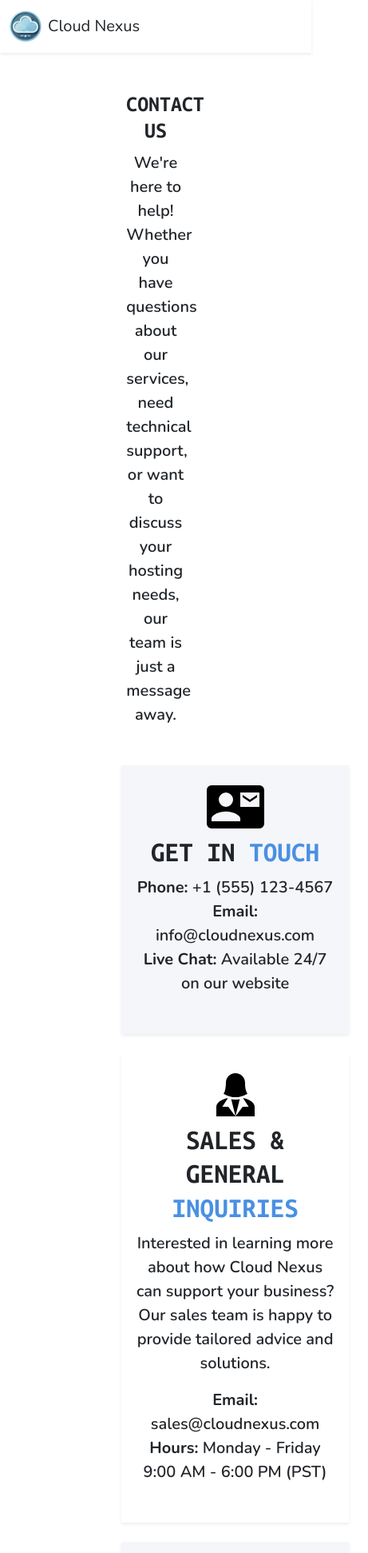
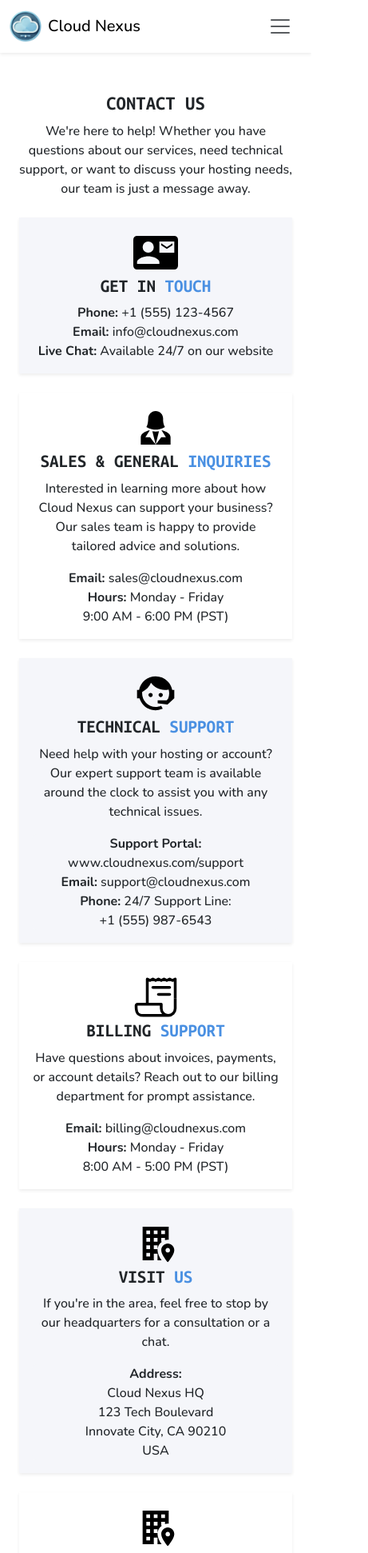
Before and after one commit to simpelcity/cloud-nexus, a React (Vite) app: page /contact in a window 390 px wide. Shown: the top 1942 px of the page at 80% size, 461 px wide, since content can reach past the window. Built offline with nearby package versions, Linux system fonts and the light colour scheme.

Commit message:
fixed all pages and made them responsive

```diff
--- a/src/App.jsx
+++ b/src/App.jsx
@@ -1,35 +1,42 @@
-import { Outlet, NavLink, useLocation } from 'react-router-dom';
-import { Container, Navbar, Nav, ListGroup, Row, Col, Image } from 'react-bootstrap';
+import { Outlet, useLocation } from 'react-router-dom';
+import { Container, Navbar, Nav, ListGroup, Row, Col, Image, Offcanvas } from 'react-bootstrap';
 import { useState } from 'react';
 
 export default function App() {
   const location = useLocation();
   const isHomePage = location.pathname === '/';
-  const [expanded, setExpanded] = useState(false);
-  const handleNavClick = () => setExpanded(false);
+  const [show] = useState(false);
 
   return (
     <>
-      <Navbar expand="lg" expanded={expanded} onToggle={() => setExpanded(p => !p)} className={`navbar-custom z-1 w-100 top-0 ${expanded ? "nav-open" : ""} ${isHomePage ? 'text-white bg-transparent position-absolute' : 'text-black position-relative bg-white shadow-sm'}`} data-bs-theme="dark">
+      <Navbar expand="lg" className={`z-1 w-100 top-0 ${isHomePage ? 'text-white bg-transparent position-absolute' : 'text-black position-relative bg-white shadow-sm'}`} data-bs-theme={`${isHomePage ? 'dark' : 'light'}`}>
         <Container className="nav-container">
-          <Navbar.Brand href="/" className={`m-0 d-flex ${isHomePage ? 'text-white' : 'text-dark'}`}>
+          <Navbar.Brand href="/" className={`m-0 d-flex ${isHomePage ? 'text-white' : 'text-black'}`}>
             <img src="/assets/icons/favicon.png" alt="Cloud Nexus Logo" className="nav-logo" />
             <p className="my-auto ms-2 d-flex gap-1">Cloud Nexus</p>
           </Navbar.Brand>
-          <Navbar.Toggle aria-controls="basic-navbar-nav" />
-          <Navbar.Collapse id="basic-navbar-nav">
+          <Navbar.Toggle aria-controls="offcanvasNavbar-expand-lg" className="shadow-none border-0" />
+          <Navbar.Offcanvas id="offcanvasNavbarLabel-expand-lg" aria-labelledby="offcanvasNavbar-expand-lg" placement="end" className={`${show ? 'nav-open' : ''}`}>
+            <Offcanvas.Header closeButton>
+              <Navbar.Brand href="/" id="offcanvasNavbarLabel-expand-lg" className="m-0 d-flex text-black">
+                <img src="/assets/icons/favicon.png" alt="Cloud Nexus Logo" className="nav-logo" />
+                <p className="my-auto ms-2 d-flex gap-1">Cloud Nexus</p>
+              </Navbar.Brand>
+            </Offcanvas.Header>
+            <Offcanvas.Body>
               <Nav className="ms-lg-auto text-center">
-              <NavLink as={NavLink} to="/" onClick={handleNavClick} className={`nav-link ${isHomePage ? 'text-white' : 'text-black-50'}`}>Home</NavLink>
+                <Nav.Link href="/" className={`${isHomePage ? 'nav-home' : 'text-body-secondary'}`}>Home</Nav.Link>
                 <hr className="my-1"></hr>
-              <NavLink as={NavLink} to="/services" onClick={handleNavClick} className={`nav-link ${isHomePage ? 'text-white' : 'text-black-50'}`}>Services</NavLink>
+                <Nav.Link href="/services" className={`${isHomePage ? 'nav-home' : 'text-body-secondary'}`}>Services</Nav.Link>
                 <hr className="my-1"></hr>
-              <NavLink as={NavLink} to="/pricing" onClick={handleNavClick} className={`nav-link ${isHomePage ? 'text-white' : 'text-black-50'}`}>Pricing</NavLink>
+                <Nav.Link href="/pricing" className={`${isHomePage ? 'nav-home' : 'text-body-secondary'}`}>Pricing</Nav.Link>
                 <hr className="my-1"></hr>
-              <NavLink as={NavLink} to="/about-us" onClick={handleNavClick} className={`nav-link ${isHomePage ? 'text-white' : 'text-black-50'}`}>About Us</NavLink>
+                <Nav.Link href="/about-us" className={`${isHomePage ? 'nav-home' : 'text-body-secondary'}`}>About Us</Nav.Link>
                 <hr className="my-1"></hr>
-              <NavLink as={NavLink} to="/contact" onClick={handleNavClick} className={`nav-link ${isHomePage ? 'text-white' : 'text-black-50'}`}>Contact</NavLink>
+                <Nav.Link href="/contact" className={`${isHomePage ? 'nav-home' : 'text-body-secondary'}`}>Contact</Nav.Link>
               </Nav>
-          </Navbar.Collapse>
+            </Offcanvas.Body>
+          </Navbar.Offcanvas>
         </Container>
       </Navbar>
 
@@ -38,11 +45,11 @@ export default function App() {
       <footer className="bg-light d-flex">
         <Container className="my-4">
           <Row className="row-gap-4 w-100 d-flex justify-content-center">
-            <Col xs={6} md={4} xl={4} className="d-flex align-items-center justify-content-center justify-content-lg-start">
+            <Col xs={6} md={6} xl={4} className="d-flex align-items-center justify-content-center justify-content-lg-start">
               <Image src="/assets/images/logo.png" alt="Cloud Nexus Logo" loading="lazy" className="footer-logo" />
             </Col>
             <Col xs={6} md={6} xl={4} className="d-flex align-items-center justify-content-center justify-content-xl-start">
-              <ListGroup className="fs-5">
+              <ListGroup className="">
                 <ListGroup.Item className="border-0 bg-light p-0">
                   <a href="/" className="text-decoration-none text-black">Home</a>
                 </ListGroup.Item>
@@ -61,7 +68,7 @@ export default function App() {
               </ListGroup>
             </Col>
             <Col xs={12} md={12} xl={4} className="d-flex align-items-center pe-lg-0 text-center text-lg-start">
-              <p className="fs-5 m-0">
+              <p className="m-0">
                 Welcome to Cloud Nexus, where innovation meets reliability in the world of web hosting. We're more than just a hosting provider-we're your trusted partner in building, scaling, and managing your digital presence.
               </p>
             </Col>
--- a/src/pages/Contact.jsx
+++ b/src/pages/Contact.jsx
@@ -5,11 +5,11 @@ export default function Contact() {
     <>
       <main>
         <section className="welcome-about d-flex justify-content-center text-center">
-          <Container className="d-flex flex-column align-items-center justify-content-center my-5">
+          <Container className="d-flex flex-column align-items-center justify-content-center mt-5 mb-4">
             <Row className="w-100 d-flex justify-content-center">
-              <Col xl={9}>
-                <h1 className="fw-bold text-uppercase">contact us</h1>
-                <p className="fs-5 m-0">
+              <Col xs={12} md={10} xl={9}>
+                <h2 className="text-uppercase">contact us</h2>
+                <p className="m-0">
                   We're here to help! Whether you have questions about our services, need technical
                   support, or want to discuss your hosting needs, our team is just a message away.
                 </p>
@@ -18,27 +18,27 @@ export default function Contact() {
           </Container>
         </section>
         <section className="cards-contact d-flex justify content-center text-center">
-          <Container className="d-flex justify-content-center mb-5" fluid>
+          <Container className="d-flex justify-content-center mb-5">
             <Row className="w-100 d-flex justify-content-center row-gap-4">
-              <Col xl={4}>
+              <Col xs={12} md={6} xl={4}>
                 <Card className="border-0 rounded-0 shadow-sm h-100 bg-light">
-                  <Card.Body className="d-flex flex-column align-items-center pb-5">
+                  <Card.Body className="d-flex flex-column align-items-center">
                     <Image src="/assets/icons/contact-card.svg" alt="Contact Card Icon" className="icon-contact-card" />
-                    <Card.Title className="fw-bold text-uppercase">
+                    <Card.Title className="text-uppercase fs-3">
                       <span>get in</span>{" "}
                       <span className="text-primary">touch</span>
                     </Card.Title>
                     <Card.Text>
                       <ListGroup>
-                        <ListGroup.Item className="border-0 p-0 fs-5 bg-light">
+                        <ListGroup.Item className="border-0 p-0 bg-light">
                           <span className="fw-bold">Phone:</span>{" "}
                           <span>+1 (555) 123-4567</span>
                         </ListGroup.Item>
-                        <ListGroup.Item className="border-0 p-0 fs-5 bg-light">
+                        <ListGroup.Item className="border-0 p-0 bg-light">
                           <span className="fw-bold">Email:</span>{" "}
                           <span>info@cloudnexus.com</span>
                         </ListGroup.Item>
-                        <ListGroup.Item className="border-0 p-0 fs-5 bg-light">
+                        <ListGroup.Item className="border-0 p-0 bg-light">
                           <span className="fw-bold">Live Chat:</span>{" "}
                           <span>Available 24/7 on our website</span>
                         </ListGroup.Item>
@@ -47,30 +47,30 @@ export default function Contact() {
                   </Card.Body>
                 </Card>
               </Col>
-              <Col xl={4}>
+              <Col xs={12} md={6} xl={4}>
                 <Card className="border-0 rounded-0 shadow-sm h-100">
-                  <Card.Body className="d-flex flex-column align-items-center pb-5">
+                  <Card.Body className="d-flex flex-column align-items-center">
                     <Image src="/assets/icons/sales.svg" alt="Sales Woman Icon" className="icon-sales" />
-                    <Card.Title className="fw-bold text-uppercase">
+                    <Card.Title className="text-uppercase fs-3">
                       <span>sales & general</span>{" "}
                       <span className="text-primary">inquiries</span>
                     </Card.Title>
                     <Card.Text>
-                      <p className="fs-5">
+                      <p>
                         Interested in learning more about how Cloud Nexus
                         can support your business? Our sales team is happy
                         to provide tailored advice and solutions.
                       </p>
                       <ListGroup>
-                        <ListGroup.Item className="border-0 p-0 fs-5">
+                        <ListGroup.Item className="border-0 p-0">
                           <span className="fw-bold">Email:</span>{" "}
                           <span>sales@cloudnexus.com</span>
                         </ListGroup.Item>
-                        <ListGroup.Item className="border-0 p-0 fs-5">
+                        <ListGroup.Item className="border-0 p-0">
                           <span className="fw-bold">Hours:</span>{" "}
                           <span>Monday - Friday</span>
                         </ListGroup.Item>
-                        <ListGroup.Item className="border-0 p-0 fs-5">
+                        <ListGroup.Item className="border-0 p-0">
                           <span>9:00 AM - 6:00 PM (PST)</span>
                         </ListGroup.Item>
                       </ListGroup>
@@ -78,34 +78,34 @@ export default function Contact() {
                   </Card.Body>
                 </Card>
               </Col>
-              <Col xl={4}>
+              <Col xs={12} md={6} xl={4}>
                 <Card className="border-0 rounded-0 shadow-sm h-100 bg-light">
-                  <Card.Body className="d-flex flex-column align-items-center pb-5">
+                  <Card.Body className="d-flex flex-column align-items-center">
                     <Image src="/assets/icons/support-agent.svg" alt="Support Agent Icon" className="icon-support-agent" />
-                    <Card.Title className="fw-bold text-uppercase">
+                    <Card.Title className="text-uppercase fs-3">
                       <span>technical</span>{" "}
                       <span className="text-primary">support</span>
                     </Card.Title>
                     <Card.Text>
-                      <p className="fs-5">
+                      <p>
                         Need help with your hosting or account? Our expert
                         support team is available around the clock to assist
                         you with any technical issues.
                       </p>
                       <ListGroup>
-                        <ListGroup.Item className="border-0 p-0 fs-5 bg-light">
+                        <ListGroup.Item className="border-0 p-0 bg-light">
                           <span className="fw-bold">Support Portal:</span>{" "}
                           <span>www.cloudnexus.com/support</span>
                         </ListGroup.Item>
-                        <ListGroup.Item className="border-0 p-0 fs-5 bg-light">
+                        <ListGroup.Item className="border-0 p-0 bg-light">
                           <span className="fw-bold">Email:</span>{" "}
                           <span>support@cloudnexus.com</span>
                         </ListGroup.Item>
-                        <ListGroup.Item className="border-0 p-0 fs-5 bg-light">
+                        <ListGroup.Item className="border-0 p-0 bg-light">
                           <span className="fw-bold">Phone:</span>{" "}
                           <span>24/7 Support Line:</span>
                         </ListGroup.Item>
-                        <ListGroup.Item className="border-0 p-0 fs-5 bg-light">
+                        <ListGroup.Item className="border-0 p-0 bg-light">
                           <span>+1 (555) 987-6543</span>
                         </ListGroup.Item>
                       </ListGroup>
@@ -113,30 +113,30 @@ export default function Contact() {
                   </Card.Body>
                 </Card>
               </Col>
-              <Col xl={4}>
+              <Col xs={12} md={6} xl={4}>
                 <Card className="border-0 rounded-0 shadow-sm h-100">
-                  <Card.Body className="d-flex flex-column align-items-center pb-5">
+                  <Card.Body className="d-flex flex-column align-items-center">
                     <Image src="/assets/icons/receipt.svg" alt="Receipt Icon" className="icon-receipt" />
-                    <Card.Title className="fw-bold text-uppercase">
+                    <Card.Title className="text-uppercase fs-3">
                       <span>billing</span>{" "}
                       <span className="text-primary">support</span>
                     </Card.Title>
                     <Card.Text>
-                      <p className="fs-5">
+                      <p>
                         Have questions about invoices, payments, or account
                         details? Reach out to our billing department for
                         prompt assistance.
                       </p>
                       <ListGroup>
-                        <ListGroup.Item className="border-0 p-0 fs-5">
+                        <ListGroup.Item className="border-0 p-0">
                           <span className="fw-bold">Email:</span>{" "}
                           <span>billing@cloudnexus.com</span>
                         </ListGroup.Item>
-                        <ListGroup.Item className="border-0 p-0 fs-5">
+                        <ListGroup.Item className="border-0 p-0">
                           <span className="fw-bold">Hours:</span>{" "}
                           <span>Monday - Friday</span>
                         </ListGroup.Item>
-                        <ListGroup.Item className="border-0 p-0 fs-5">
+                        <ListGroup.Item className="border-0 p-0">
                           <span>8:00 AM - 5:00 PM (PST)</span>
                         </ListGroup.Item>
                       </ListGroup>
@@ -144,33 +144,33 @@ export default function Contact() {
                   </Card.Body>
                 </Card>
               </Col>
-              <Col xl={4}>
+              <Col xs={12} md={6} xl={4}>
                 <Card className="border-0 rounded-0 shadow-sm h-100 bg-light">
-                  <Card.Body className="d-flex flex-column align-items-center pb-5">
+                  <Card.Body className="d-flex flex-column align-items-center">
                     <Image src="/assets/icons/office-building-marker.svg" alt="Office Building Marker Icon" className="icon-office" />
-                    <Card.Title className="fw-bold text-uppercase">
+                    <Card.Title className="text-uppercase fs-3">
                       <span>visit</span>{" "}
                       <span className="text-primary">us</span>
                     </Card.Title>
                     <Card.Text>
-                      <p className="fs-5">
+                      <p>
                         If you're in the area, feel free to stop by our
                         headquarters for a consultation or a chat.
                       </p>
                       <ListGroup>
-                        <ListGroup.Item className="border-0 p-0 fs-5 bg-light">
+                        <ListGroup.Item className="border-0 p-0 bg-light">
                           <span className="fw-bold">Address:</span>
                         </ListGroup.Item>
-                        <ListGroup.Item className="border-0 p-0 fs-5 bg-light">
+                        <ListGroup.Item className="border-0 p-0 bg-light">
                           <span>Cloud Nexus HQ</span>
                         </ListGroup.Item>
-                        <ListGroup.Item className="border-0 p-0 fs-5 bg-light">
+                        <ListGroup.Item className="border-0 p-0 bg-light">
                           <span>123 Tech Boulevard</span>
                         </ListGroup.Item>
-                        <ListGroup.Item className="border-0 p-0 fs-5 bg-light">
+                        <ListGroup.Item className="border-0 p-0 bg-light">
                           <span>Innovate City, CA 90210</span>
                         </ListGroup.Item>
-                        <ListGroup.Item className="border-0 p-0 fs-5 bg-light">
+                        <ListGroup.Item className="border-0 p-0 bg-light">
                           <span>USA</span>
                         </ListGroup.Item>
                       </ListGroup>
@@ -178,29 +178,29 @@ export default function Contact() {
                   </Card.Body>
                 </Card>
               </Col>
-              <Col xl={4}>
+              <Col xs={12} md={6} xl={4}>
                 <Card className="border-0 rounded-0 shadow-sm h-100">
-                  <Card.Body className="d-flex flex-column align-items-center pb-5">
+                  <Card.Body className="d-flex flex-column align-items-center">
                     <Image src="/assets/icons/office-building-marker.svg" alt="Office Building Marker Icon" className="icon-office" />
-                    <Card.Title className="fw-bold text-uppercase">
+                    <Card.Title className="text-uppercase fs-3">
                       <span>follow</span>{" "}
                       <span className="text-primary">us</span>
                     </Card.Title>
                     <Card.Text>
-                      <p className="fs-5">
+                      <p>
                         Stay up-to-date with the latest news, updates, and
                         hosting tips:
                       </p>
                       <ListGroup>
-                        <ListGroup.Item className="border-0 p-0 fs-5">
+                        <ListGroup.Item className="border-0 p-0">
                           <span className="fw-bold">Twitter:</span>{" "}
                           <span>@CloudNexusHQ</span>
                         </ListGroup.Item>
-                        <ListGroup.Item className="border-0 p-0 fs-5">
+                        <ListGroup.Item className="border-0 p-0">
                           <span className="fw-bold">LinkedIn:</span>{" "}
                           <span>Cloud Nexus</span>
                         </ListGroup.Item>
-                        <ListGroup.Item className="border-0 p-0 fs-5">
+                        <ListGroup.Item className="border-0 p-0">
                           <span className="fw-bold">Facebook:</span>{" "}
                           <span>Cloud Nexus</span>
                         </ListGroup.Item>
--- a/src/styles/scss/icons.scss
+++ b/src/styles/scss/icons.scss
@@ -1,11 +1,11 @@
-// Icon sizes
+// ICON SIZES
 
 .icon-speed,
 .icon-support,
 .icon-chart,
 .icon-shield-lock,
 .icon-globe {
-  width: 3.8rem;
+  width: 3.7rem;
   height: auto;
   aspect-ratio: 1 / 1;
 }
@@ -25,43 +25,33 @@
 .icon-support-agent,
 .icon-receipt,
 .icon-office {
-  width: 4.5rem;
+  width: 3.5rem;
   height: auto;
   aspect-ratio: 1 / 1;
 }
 
-// Image sizes
+// IMAGE SIZES
+
+// --- HOME PAGE IMAGES ---
+
+// WELCOME SECTION
 
 .home-img img {
   height: 73vh;
 }
 
-.short-about img {
-  @media (max-width: 576px) {
-    width: 100% !important;
-    height: auto;
-    aspect-ratio: 6 / 4;
-  }
+// PARTNER SECTION
 
-  @media (min-width: 768px) and (max-width: 992px) {
-    width: 100% !important;
-    height: auto;
-    aspect-ratio: 6 / 4;
-  }
-
+.partner img {
   @media (min-width: 1200px) {
     width: 90% !important;
-    height: auto;
-    aspect-ratio: 6 / 4;
   }
 }
 
-.partner img {
-  @media (max-width: 576px) {
-    width: 100% !important;
-  }
+// HOSTING PARTNER SECTION
 
-  @media (min-width: 768px) and (max-width: 992px) {
+.hosting-partner img {
+  @media (min-width: 576px) and (max-width: 992px) {
     width: 100% !important;
   }
 
@@ -70,30 +60,38 @@
   }
 }
 
+// --- ABOUT US PAGE ---
+
+// WELCOME SECTION
+
+.welcome-about img {
+  width: 100%;
+}
+
+// --- NAVBAR ---
+
+.nav-logo {
+  width: 2.5rem;
+}
+
+// --- FOOTER ---
+
 .footer-logo {
   @media (max-width: 576px) {
-    width: 90% !important;
+    width: 85% !important;
     height: auto;
-    aspect-ratio: 1 / 1;
   }
 
   @media (min-width: 768px) and (max-width: 992px) {
-    width: 75% !important;
+    width: 45% !important;
     height: auto;
-    aspect-ratio: 1 / 1;
   }
 
   @media (min-width: 1200px) {
-    width: 45% !important;
+    width: 40% !important;
     height: auto;
-    aspect-ratio: 1 / 1;
   }
 
-  width: 60%;
+  width: 55%;
+  max-width: 162px;
 }
-
-.welcome-about img {
-  width: 100%;
-  height: auto;
-  aspect-ratio: 376 / 251;
-}
--- a/src/styles/scss/index.scss
+++ b/src/styles/scss/index.scss
@@ -14,194 +14,50 @@ h4,
 h5,
 h6 {
   font-family: "Ubuntu Mono";
+  font-weight: 700 !important;
 }
 
 p,
 a,
-button,
 .list-group-item {
   font-family: "Nunito" !important;
-}
-
-.fs-4 {
-  font-weight: 600;
-}
-
-.fs-5 {
-  font-weight: 600;
+  font-weight: 500 !important;
 }
 
 .btn:hover {
   color: black !important;
 }
 
-// Layout adjustments
+// LAYOUT ADJUSTMENTS
 
-// Short About section responsiveness
+// --- PRICING PAGE STYLING ---
 
-.short-about > .container-fluid {
-  // Mobile
-  @media (max-width: 576px) {
+// PRICING SECTION
+
+.plans-pricing {
+  @media (min-width: 1200px) {
+    min-height: calc(100vh - 66px - 187.19px);
   }
 
-  // Tablet
   @media (min-width: 768px) and (max-width: 992px) {
-  }
-
-  // Desktop
-  @media (min-width: 1200px) {
+    min-height: calc(100vh - 66px - 289.8px);
   }
 }
 
-.short-about p {
+// --- ABOUT US PAGE STYLING ---
+
+// ABOUT US SECTION
+
+.welcome-about > .container,
+.services-about > .container,
+.join-about > .container {
   @media (min-width: 1200px) {
-    margin-left: 1.6rem;
+    margin: 0 15rem;
   }
-}
-
-// Why Choose Us section responsiveness
-
-.why-us > .container-fluid {
-  // Mobile
-  @media (max-width: 576px) {
-  }
-
-  // Tablet
-  @media (min-width: 768px) and (max-width: 992px) {
-  }
-
-  // Desktop
-  @media (min-width: 1200px) {
-  }
-}
-
-// Partner section responsiveness
-
-.partner > .container-fluid {
-  // Mobile
-  @media (max-width: 576px) {
-  }
-
-  // Tablet
-  @media (min-width: 768px) and (max-width: 992px) {
-  }
-
-  // Desktop
-  @media (min-width: 1200px) {
-  }
-}
-
-.partner > div > div > div:last-child {
-  // Mobile
-  @media (max-width: 576px) {
-  }
-
-  // Tablet
-  @media (min-width: 768px) and (max-width: 992px) {
-  }
-
-  // Desktop
-  @media (min-width: 1200px) {
-  }
-}
-
-// Services section responsiveness
-
-.services > .container-fluid {
-  // Mobile
-  @media (max-width: 576px) {
-  }
-
-  // Tablet
-  @media (min-width: 768px) and (max-width: 992px) {
-  }
-
-  // Desktop
-  @media (min-width: 1200px) {
-  }
-}
-
-// Hosting Services section responsiveness
-
-.hosting-services > .container-fluid {
-  // Mobile
-  @media (max-width: 576px) {
-  }
-
-  // Tablet
-  @media (min-width: 768px) and (max-width: 992px) {
-  }
-
-  // Desktop
-  @media (min-width: 1200px) {
-  }
-}
-
-// Pricing Plans section responsiveness
-
-.plans-pricing {
-  min-height: calc(100vh - 82px - 223.45px);
-}
-
-.plans-pricing h1 {
-  @media (min-width: 1200px) {
-    font-size: 3rem;
-  }
-}
-
-.plans-pricing > .container {
-  // Mobile
-  @media (max-width: 576px) {
-  }
-
-  // Tablet
-  @media (min-width: 768px) and (max-width: 992px) {
-  }
-
-  // Desktop
-  @media (min-width: 1200px) {
-  }
-}
-
-// About Us section responsiveness
-
-.welcome-about > .container {
-  margin: 0 24rem;
-}
-
-// Contact Us section responsiveness
-
-.cards-contact > .container-fluid {
-  margin: 0 8rem;
-}
-
-.cards-contact .card-title {
-  font-size: 2.2rem;
-}
-
-// Responsive styling
-
-// mobile styling
-
-@media (max-width: 576px) {
-  .overlay > h1 {
-    font-size: 2rem;
-  }
-}
-
-// tablet styling
-
-@media (min-width: 768px) and (max-width: 992px) {
-}
-
-// desktop styling
-
-@media (min-width: 1200px) {
 }
 
 // Imports
 
 @import "./icons.scss";
 @import "./navbar.scss";
-@import "./footer.scss";
 @import "../../../node_modules/bootstrap/scss/bootstrap.scss";
--- a/src/styles/scss/navbar.scss
+++ b/src/styles/scss/navbar.scss
@@ -1,41 +1,15 @@
-// Navbar styles
+// MOBILE NAVBAR STYLING
 
-.nav-logo {
-  width: 2.5rem;
-  height: auto;
-  aspect-ratio: 1 / 1;
+.btn-close {
+  box-shadow: none !important;
 }
 
-.nav-container {
-  // Mobile
-
-  // Mobile
-  @media (max-width: 576px) {
-    margin: 0 !important;
+.nav-home {
+  @media (max-width: 991px) {
+    color: var(--bs-secondary-color) !important;
   }
 
-  // Tablet
-  @media (min-width: 768px) and (max-width: 992px) {
-  }
-
-  // Desktop
   @media (min-width: 1200px) {
+    color: white !important;
   }
 }
-
-.navbar-toggler {
-  border: solid 1px rgba(255, 255, 255, 0.5) !important;
-}
-
-.navbar-custom {
-  background: transparent;
-  backdrop-filter: none;
-}
-
-@media (max-width: 991px) {
-  .navbar-custom.nav-open {
-    background: rgba(0, 0, 0, 0.35);
-    -webkit-backdrop-filter: blur(8px);
-    backdrop-filter: blur(8px);
-  }
-}
```
Also changed, not shown: src/pages/About.jsx (+36 -34 lines), src/pages/Home.jsx (+24 -24 lines), src/pages/Pricing.jsx (+32 -32 lines), src/pages/Services.jsx (+15 -15 lines), src/styles/scss/footer.scss (deleted, +0 -21 lines), public/assets/icons/Iconoir-Team-Iconoir-Server.1024.png (deleted), public/assets/icons/Pictogrammers-Material-Server-plus.1024.png (deleted). Lines whose indentation alone changed are shown as unchanged.
